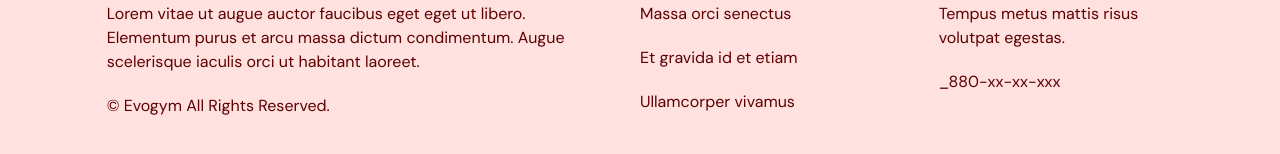
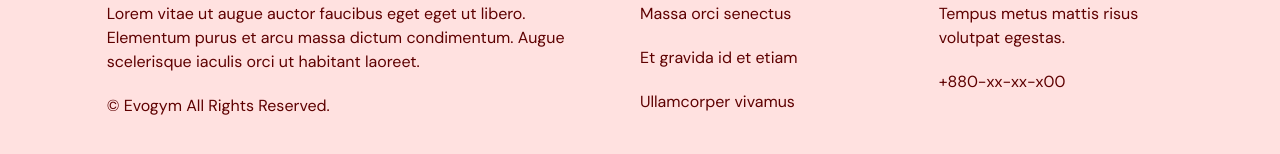
Before and after one commit to snigbar/Evo-Gym, a React (Vite) app: page / in a window 1280 px wide. Shown: the part 3771-3925 px from the top of the page. Built offline with nearby package versions, Linux system fonts and the light colour scheme; the HTML template or start-up script is replaced by a standard one.

Commit message:
footer added

```diff
--- a/src/Sections/Footer.tsx
+++ b/src/Sections/Footer.tsx
@@ -22,7 +22,7 @@ const Footer = () => {
         <div className="mt-16 basis-1/4 md:mt-0">
         <h4 className="font-bold">Contact Us</h4>
         <p className="my-5">Tempus metus mattis risus volutpat egestas.</p>
-        <p>_880-xx-xx-xxx</p>
+        <p>+880-xx-xx-x00</p>
         </div>
         </div>
         </footer>
```
